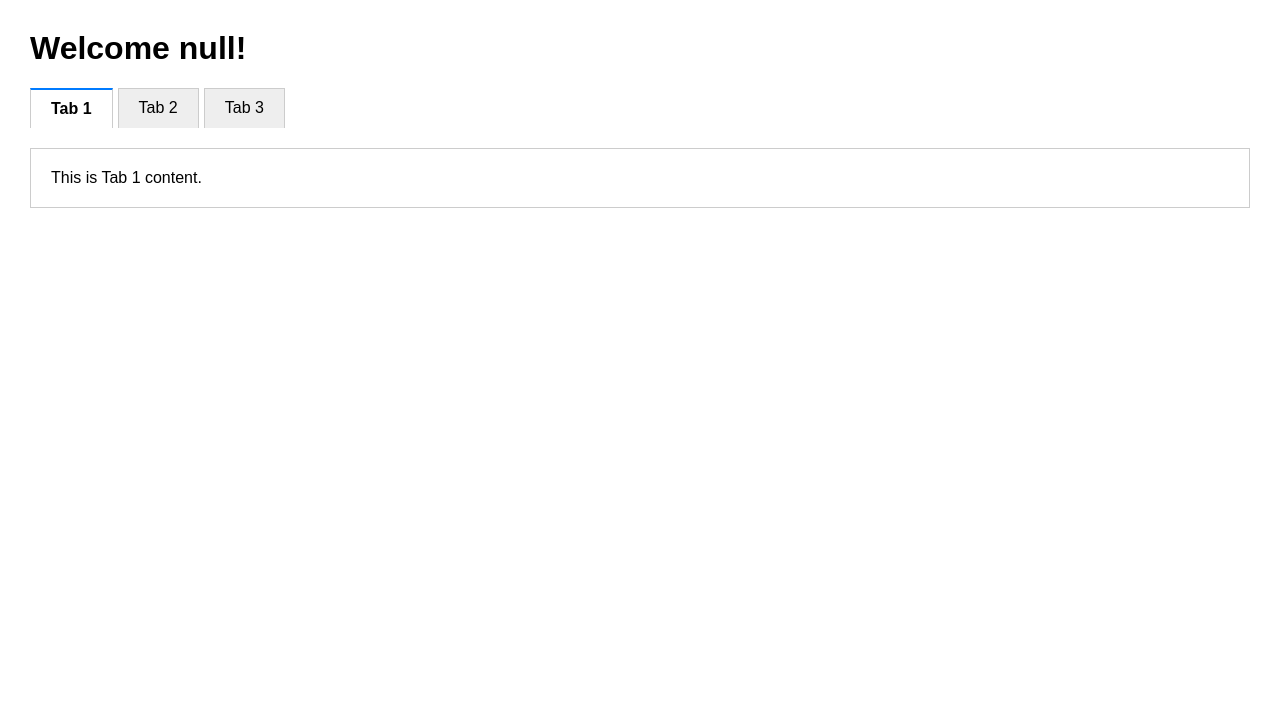
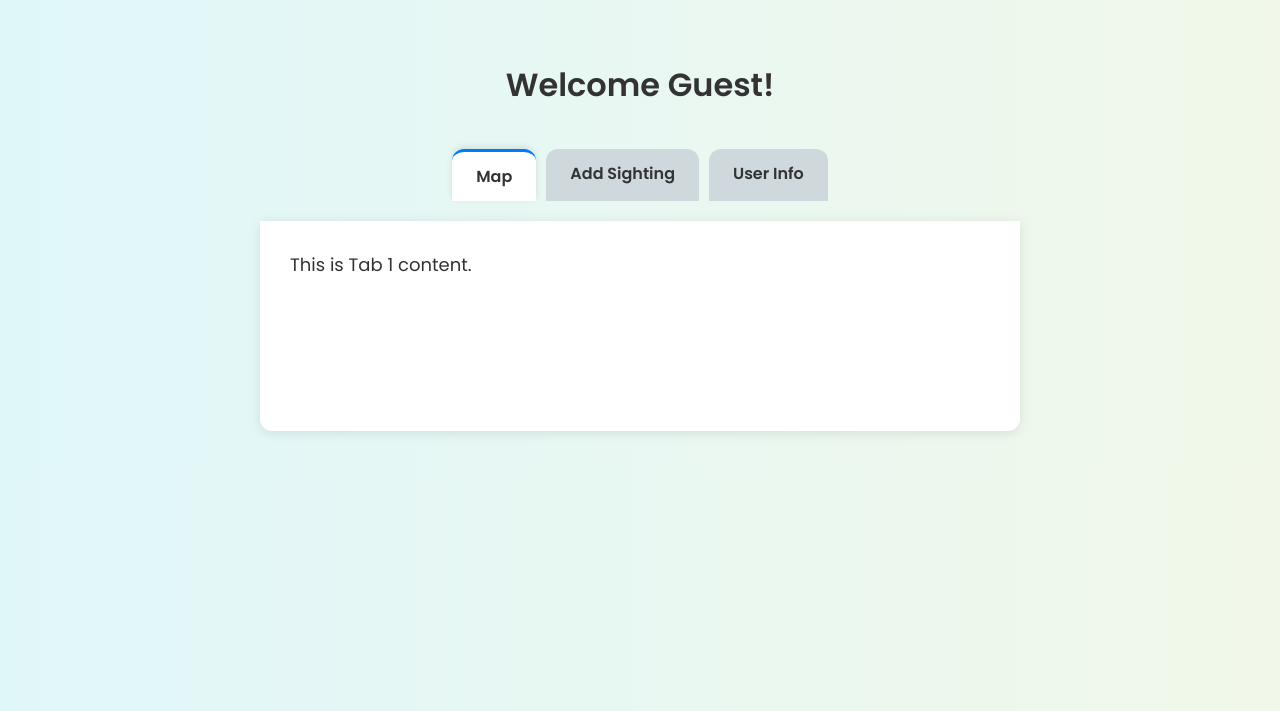
Before and after one commit to cs411-alawini/su25-cs411-team004-LetMeKnow, a Django app: page /home/ in a window 1280 px wide. Shown: the top 711 px of the page. Run offline with Django 5.2, Linux system fonts and the light colour scheme.

Commit message:
changed background/layout

```diff
--- a/UrbanBird/UserRegister/templates/home.html
+++ b/UrbanBird/UserRegister/templates/home.html
@@ -3,32 +3,58 @@
 <head>
   <meta charset="UTF-8">
   <title>Welcome Page</title>
+  <link href="https://fonts.googleapis.com/css2?family=Poppins:wght@400;600&display=swap" rel="stylesheet">
   <style>
     body {
-      font-family: Arial, sans-serif;
-      margin: 30px;
+      font-family: 'Poppins', sans-serif;
+      margin: 0;
+      padding: 40px;
+      background: linear-gradient(to right, #e0f7fa, #f1f8e9);
+      color: #333;
     }
+
+    h1 {
+      text-align: center;
+      font-size: 32px;
+      margin-bottom: 40px;
+    }
+
     .tabs {
       display: flex;
+      justify-content: center;
       margin-bottom: 20px;
     }
+
     .tab {
-      padding: 10px 20px;
-      border: 1px solid #ccc;
-      border-bottom: none;
-      margin-right: 5px;
+      padding: 12px 24px;
+      border: none;
+      border-radius: 12px 12px 0 0;
+      margin: 0 5px;
+      background-color: #cfd8dc;
       cursor: pointer;
-      background-color: #eee;
+      font-weight: 600;
+      transition: background-color 0.3s;
     }
+
+    .tab:hover {
+      background-color: #b0bec5;
+    }
+
     .tab.active {
-      background-color: white;
-      border-top: 2px solid #007bff;
-      font-weight: bold;
+      background-color: #ffffff;
+      border-top: 3px solid #007bff;
+      box-shadow: 0 -2px 6px rgba(0, 0, 0, 0.1);
     }
+
     .tab-content {
-      border: 1px solid #ccc;
-      padding: 20px;
-      background-color: white;
+      max-width: 700px;
+      margin: 0 auto;
+      border-radius: 0 0 12px 12px;
+      background-color: #ffffff;
+      padding: 30px;
+      box-shadow: 0 2px 12px rgba(0, 0, 0, 0.1);
+      font-size: 18px;
+      min-height: 150px;
     }
   </style>
 </head>
@@ -37,9 +63,9 @@
   <h1 id="welcome">Welcome!</h1>
 
   <div class="tabs">
-    <div class="tab active" onclick="showTab(1)">Tab 1</div>
-    <div class="tab" onclick="showTab(2)">Tab 2</div>
-    <div class="tab" onclick="showTab(3)">Tab 3</div>
+    <div class="tab active" onclick="showTab(1)">Map</div>
+    <div class="tab" onclick="showTab(2)">Add Sighting</div>
+    <div class="tab" onclick="showTab(3)">User Info</div>
   </div>
 
   <div class="tab-content" id="tab-content">
@@ -48,8 +74,7 @@
 
   <script>
     const urlParams = new URLSearchParams(window.location.search);
-    console.log('url params', urlParams);
-    const username = urlParams.get('username');
+    const username = urlParams.get('username') || 'Guest';
     document.getElementById('welcome').textContent = `Welcome ${username}!`;
 
     function showTab(tabNum) {
```
Also changed, not shown: UrbanBird/UserRegister/templates/register.html (+65 -48 lines).
